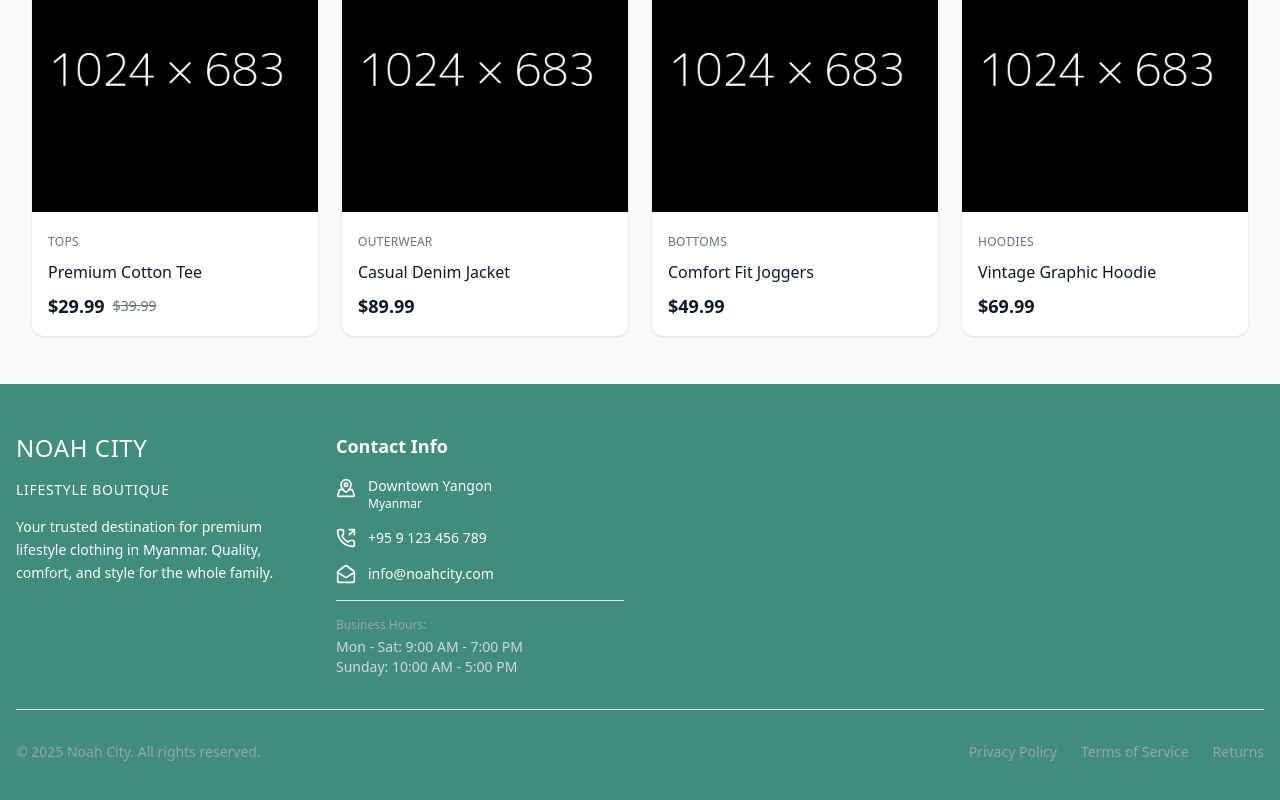
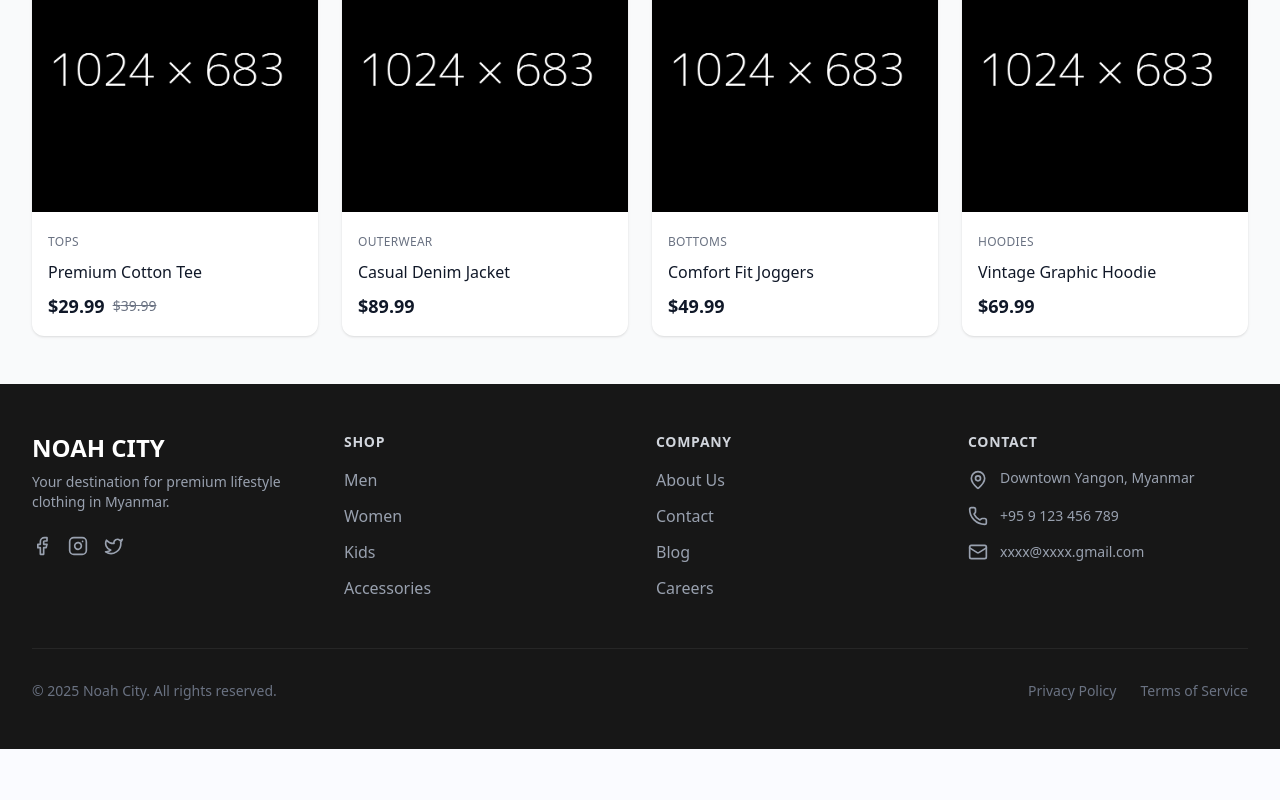
Before and after one commit to ayekyiphyu/noah-city, a Next.js app: page / in a window 1280 px wide. Shown: the part 2244-3044 px from the top of the page. After the commit the page ends 2993 px from the top, so only its background shows below. Built offline with nearby package versions, Linux system fonts and the light colour scheme.

Commit message:
feat:add shipping page

```diff
--- a/components/footer/FooterPage.tsx
+++ b/components/footer/FooterPage.tsx
@@ -1,89 +1,88 @@
 'use client';
 
-import { MailOpen, MapPinned, PhoneOutgoing } from "lucide-react";
+import { Facebook, Instagram, Mail, MapPin, Phone, Twitter } from "lucide-react";
 
 export default function FooterPage() {
+    return (
+        <footer className="bg-neutral-900 text-white">
+            <div className="max-w-7xl mx-auto px-4 sm:px-6 lg:px-8 py-12">
+                <div className="grid grid-cols-1 md:grid-cols-4 gap-8">
 
-
-
-    return (
-        <footer className="w-full common text-white">
-            <div className="container mx-auto px-4 py-12">
-                <div className="grid grid-cols-1 md:grid-cols-4 gap-8">
-                    {/* Brand Section */}
-                    <div className="md:col-span-1">
-                        <h3 className="text-2xl font-light mb-4 tracking-wide text-white">NOAH CITY</h3>
-                        <p className="text-sm text-white-400 tracking-wider uppercase mb-4">
-                            Lifestyle Boutique
+                    {/* Column 1: Brand & Social */}
+                    <div className="md:col-span-1 text-center md:text-left"> {/* ADDED text-center md:text-left */}
+                        <h3 className="text-2xl font-bold mb-2">NOAH CITY</h3>
+                        <p className="text-gray-400 text-sm mb-4">
+                            Your destination for premium lifestyle clothing in Myanmar.
                         </p>
-                        <p className="text-white-300 text-sm leading-relaxed mb-6">
-                            Your trusted destination for premium lifestyle clothing in Myanmar.
-                            Quality, comfort, and style for the whole family.
-                        </p>
+                        <div className="flex space-x-4 mt-6 justify-center md:justify-start"> {/* ADDED justify-center md:justify-start */}
+                            <a href="#" aria-label="Facebook" className="text-gray-400 hover:text-white transition-colors">
+                                <Facebook size={20} />
+                            </a>
+                            <a href="#" aria-label="Instagram" className="text-gray-400 hover:text-white transition-colors">
+                                <Instagram size={20} />
+                            </a>
+                            <a href="#" aria-label="Twitter" className="text-gray-400 hover:text-white transition-colors">
+                                <Twitter size={20} />
+                            </a>
+                        </div>
                     </div>
 
-                    {/* Contact Info */}
-                    <div>
-                        <h4 className="text-lg font-semibold mb-4 text-white">Contact Info</h4>
-                        <div className="space-y-4">
-                            <div className="flex items-start space-x-3">
-                                <MapPinned className="w-5 h-5 text-white-400 mt-0.5 flex-shrink-0" />
-                                <div>
-                                    <p className="text-white-300 text-sm">Downtown Yangon</p>
-                                    <p className="text-white-400 text-xs">Myanmar</p>
-                                </div>
+                    {/* Column 2: Shop Links */}
+                    <div className="text-center md:text-left"> {/* ADDED text-center md:text-left */}
+                        <h4 className="text-sm font-semibold text-gray-300 uppercase tracking-wider mb-4">Shop</h4>
+                        <div className="space-y-3">
+                            <a href="/collections/men" className="block text-gray-400 hover:text-white transition-colors">Men</a>
+                            <a href="/collections/women" className="block text-gray-400 hover:text-white transition-colors">Women</a>
+                            <a href="/collections/kids" className="block text-gray-400 hover:text-white transition-colors">Kids</a>
+                            <a href="/collections/accessories" className="block text-gray-400 hover:text-white transition-colors">Accessories</a>
+                        </div>
+                    </div>
+
+                    {/* Column 3: Company Links */}
+                    <div className="text-center md:text-left"> {/* ADDED text-center md:text-left */}
+                        <h4 className="text-sm font-semibold text-gray-300 uppercase tracking-wider mb-4">Company</h4>
+                        <div className="space-y-3">
+                            <a href="/about" className="block text-gray-400 hover:text-white transition-colors">About Us</a>
+                            <a href="/contact" className="block text-gray-400 hover:text-white transition-colors">Contact</a>
+                            <a href="/blog" className="block text-gray-400 hover:text-white transition-colors">Blog</a>
+                            <a href="/careers" className="block text-gray-400 hover:text-white transition-colors">Careers</a>
+                        </div>
+                    </div>
+
+                    {/* Column 4: Contact Info */}
+                    <div className=" text-center md:text-left"> {/* ADDED text-center md:text-left */}
+                        <h4 className="text-sm font-semibold text-gray-300 uppercase tracking-wider mb-4">Contact</h4>
+                        <div className="space-y-4 text-sm">
+                            <div className="flex items-start justify-center md:justify-start"> {/* ADDED justify-center md:justify-start */}
+                                <MapPin className="w-5 h-5 text-gray-400 mr-3 flex-shrink-0 mt-0.5" />
+                                <span className="text-gray-400">Downtown Yangon, Myanmar</span>
                             </div>
-
-                            <div className="flex items-center space-x-3">
-                                <PhoneOutgoing className="w-5 h-5 text-white-400 flex-shrink-0" />
-                                <a
-                                    href="tel:+959123456789"
-                                    className="text-white-300 hover:text-white transition-colors duration-200 text-sm"
-                                >
+                            <div className="flex items-center justify-center md:justify-start"> {/* ADDED justify-center md:justify-start */}
+                                <Phone className="w-5 h-5 text-gray-400 mr-3 flex-shrink-0" />
+                                <a href="tel:+959123456789" className="text-gray-400 hover:text-white transition-colors">
                                     +95 9 123 456 789
                                 </a>
                             </div>
-
-                            <div className="flex items-center space-x-3">
-                                <MailOpen className="w-5 h-5 text-white-400 flex-shrink-0" />
-                                <a
-                                    href="mailto:info@noahcity.com"
-                                    className="text-white-300 hover:text-white transition-colors duration-200 text-sm"
-                                >
-                                    info@noahcity.com
+                            <div className="flex items-center justify-center md:justify-start"> {/* ADDED justify-center md:justify-start */}
+                                <Mail className="w-5 h-5 text-gray-400 mr-3 flex-shrink-0" />
+                                <a href="mailto:info@noahcity.com" className="text-gray-400 hover:text-white transition-colors">
+                                    xxxx@xxxx.gmail.com
                                 </a>
-                            </div>
-
-                            <div className="mt-4 pt-4 border-t border-white-700">
-                                <p className="text-gray-400 text-xs mb-1">Business Hours:</p>
-                                <p className="text-gray-300 text-sm">Mon - Sat: 9:00 AM - 7:00 PM</p>
-                                <p className="text-gray-300 text-sm">Sunday: 10:00 AM - 5:00 PM</p>
                             </div>
                         </div>
                     </div>
+
                 </div>
 
-
-
-                {/* Bottom Section */}
-                <div className="border-t border-white-700 mt-8 pt-8">
+                {/* Bottom Section (already centered on mobile) */}
+                <div className="border-t border-neutral-800 mt-12 pt-8">
                     <div className="flex flex-col md:flex-row justify-between items-center space-y-4 md:space-y-0">
-                        <div className="text-center md:text-left">
-                            <p className="text-gray-400 text-sm">
-                                &copy; 2025 Noah City. All rights reserved.
-                            </p>
-                        </div>
-
+                        <p className="text-gray-500 text-sm text-center md:text-left">
+                            &copy; {new Date().getFullYear()} Noah City. All rights reserved.
+                        </p>
                         <div className="flex space-x-6 text-sm">
-                            <a href="#privacy" className="text-gray-400 hover:text-white transition-colors duration-200">
-                                Privacy Policy
-                            </a>
-                            <a href="#terms" className="text-gray-400 hover:text-white transition-colors duration-200">
-                                Terms of Service
-                            </a>
-                            <a href="#returns" className="text-gray-400 hover:text-white transition-colors duration-200">
-                                Returns
-                            </a>
+                            <a href="#privacy" className="text-gray-500 hover:text-white transition-colors">Privacy Policy</a>
+                            <a href="#terms" className="text-gray-500 hover:text-white transition-colors">Terms of Service</a>
                         </div>
                     </div>
                 </div>
--- a/features/newin/NewInPage.tsx
+++ b/features/newin/NewInPage.tsx
@@ -191,13 +191,13 @@
                 <div>
                     <div className="flex items-center justify-between mb-8">
                         <h2 className="text-2xl md:text-3xl font-light text-gray-900">
-                            Latest Arrivals
+                            CLOTHING
                         </h2>
-                        {/* later will be needs this view all links */}
-                        {/* <button className="text-gray-600 hover:text-gray-900 font-medium flex items-center gap-2 transition-colors duration-200">
+
+                        <button className="text-gray-600 hover:text-gray-900 font-medium flex items-center gap-2 transition-colors duration-200">
                             View All
                             <ArrowRight className="w-4 h-4" />
-                        </button> */}
+                        </button>
                     </div>
 
                     <div className="grid grid-cols-1 sm:grid-cols-2 lg:grid-cols-4 gap-6">
--- /dev/null
+++ b/features/shipping/ShippingPage.tsx
@@ -0,0 +1,49 @@
+'use client';
+
+import { RefreshCw, Shield, Truck } from "lucide-react";
+
+export default function ShippingPage() {
+    const features = [
+        {
+            icon: Truck,
+            title: "Free Shipping",
+            description: "Free delivery on orders over 50,000 MMK"
+        },
+        {
+            icon: Shield,
+            title: "Quality Guarantee",
+            description: "Premium materials with 30-day warranty"
+        },
+        {
+            icon: RefreshCw,
+            title: "Easy Returns",
+            description: "Hassle-free returns within 7 days"
+        }
+    ];
+
+
+    return (
+        <section className="w-full py-16 bg-white">
+            <div className="container mx-auto px-4">
+                <div className="grid grid-cols-1 md:grid-cols-3 gap-8">
+                    {features.map((feature, index) => (
+                        <div
+                            key={index}
+                            className="text-center p-6 rounded-lg hover:shadow-lg transition-shadow duration-300"
+                        >
+                            <div className="w-16 h-16 bg-gray-100 rounded-full flex items-center justify-center mx-auto mb-4">
+                                <feature.icon className="w-8 h-8 text-gray-600" />
+                            </div>
+                            <h3 className="text-xl font-semibold mb-2">{feature.title}</h3>
+                            <p className="text-gray-600">{feature.description}</p>
+                        </div>
+                    ))}
+                </div>
+            </div>
+        </section>
+
+
+
+
+    )
+}
```
Also changed, not shown: pages/index.tsx (+3 -43 lines).
